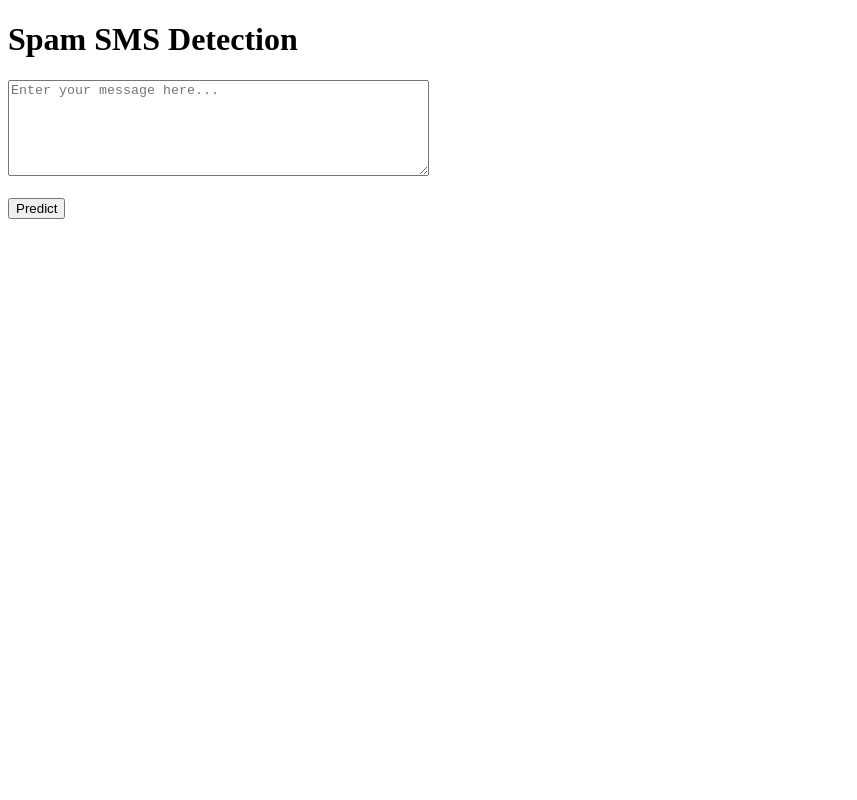
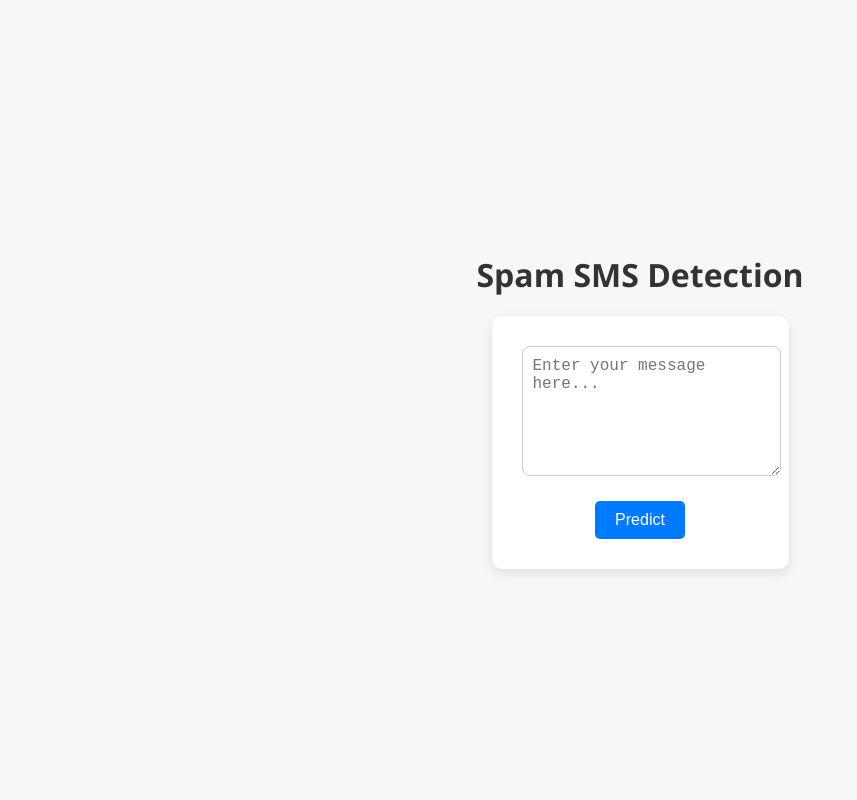
Before and after one commit to meghana367/meghana367, a Flask app: page / in a window 1280 px wide. Shown: the whole page, without its empty margins (0-857 px from the left). Run offline with Flask 3, Linux system fonts and the light colour scheme.

Commit message:
Update index.html

```diff
--- a/templates/index.html
+++ b/templates/index.html
@@ -3,11 +3,58 @@
 <head>
     <meta charset="UTF-8">
     <title>Spam Detector</title>
+    <style>
+        body {
+            font-family: 'Segoe UI', Tahoma, Geneva, Verdana, sans-serif;
+            background: #f7f7f7;
+            display: flex;
+            flex-direction: column;
+            align-items: center;
+            justify-content: center;
+            height: 100vh;
+            margin: 0;
+        }
+        h1 {
+            color: #333;
+            margin-bottom: 20px;
+        }
+        form {
+            background: white;
+            padding: 30px;
+            border-radius: 10px;
+            box-shadow: 0px 4px 12px rgba(0, 0, 0, 0.1);
+            text-align: center;
+        }
+        textarea {
+            width: 100%;
+            padding: 10px;
+            margin-bottom: 20px;
+            border-radius: 8px;
+            border: 1px solid #ccc;
+            font-size: 16px;
+        }
+        button {
+            background-color: #007bff;
+            color: white;
+            border: none;
+            padding: 10px 20px;
+            font-size: 16px;
+            border-radius: 5px;
+            cursor: pointer;
+        }
+        button:hover {
+            background-color: #0056b3;
+        }
+        h2 {
+            margin-top: 20px;
+            color: #007bff;
+        }
+    </style>
 </head>
 <body>
     <h1>Spam SMS Detection</h1>
     <form action="/predict" method="post">
-        <textarea name="message" rows="6" cols="50" placeholder="Enter your message here..."></textarea><br><br>
+        <textarea name="message" rows="6" placeholder="Enter your message here..."></textarea><br>
         <button type="submit">Predict</button>
     </form>
 
```
